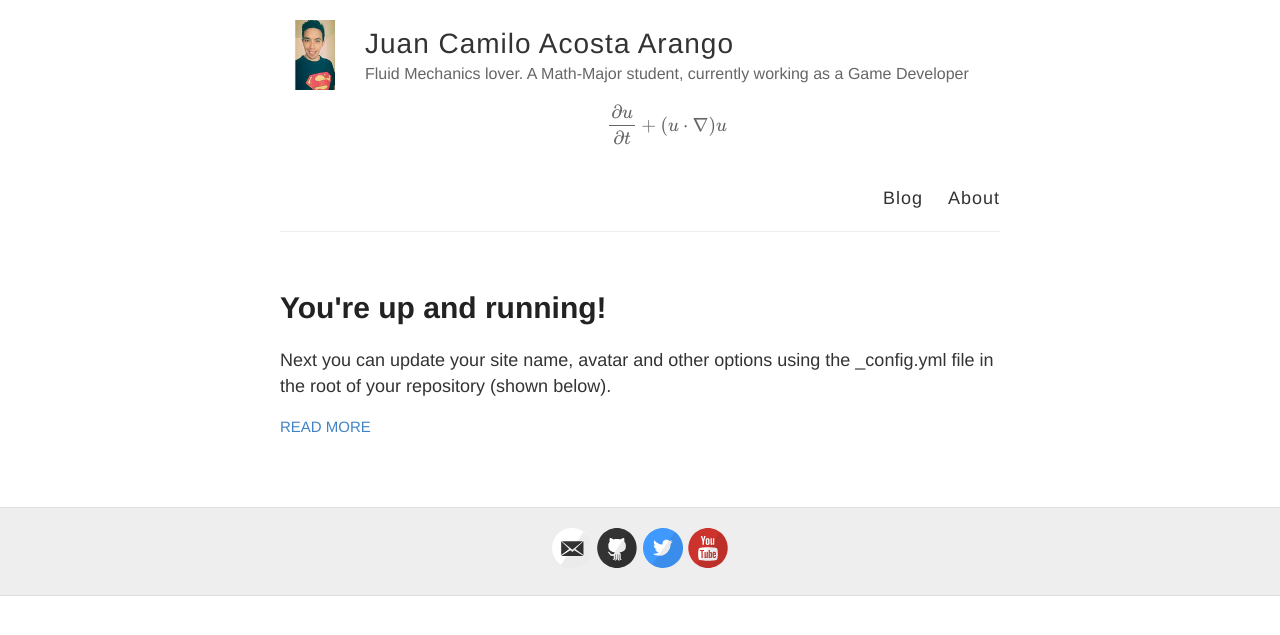
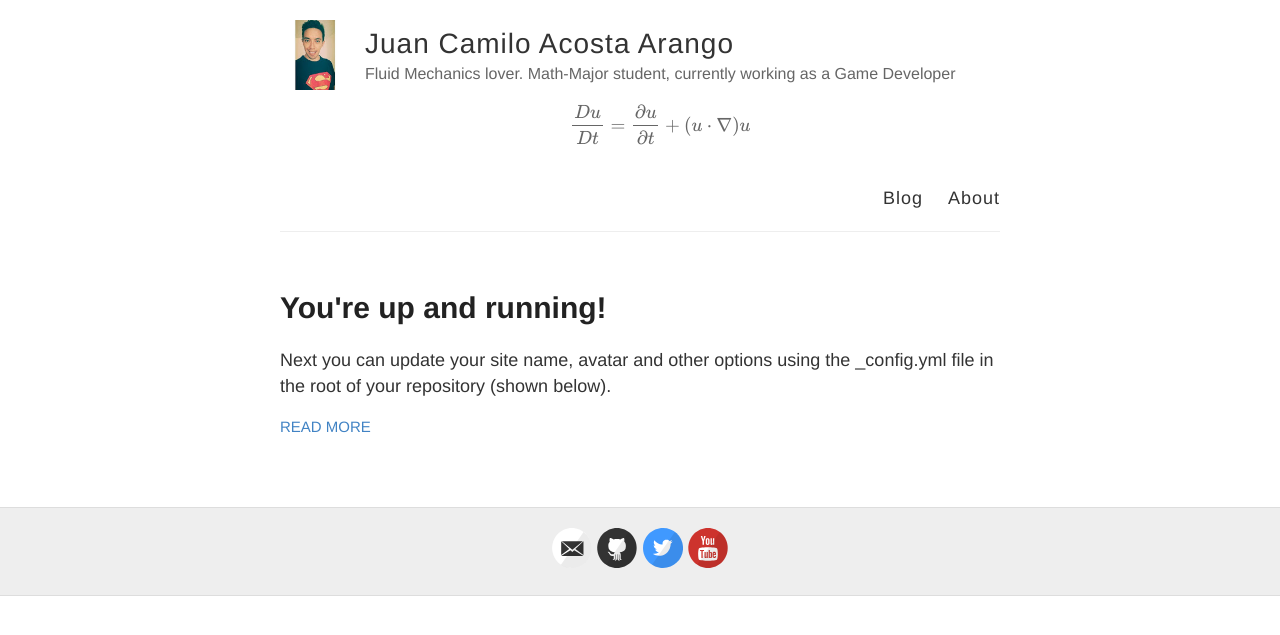
Before and after one commit to ja0335/ja0335.github.io, a Jekyll site: the page built from index.html, in a window 1280 px wide. Shown: the top 635 px of the page. Built offline with Jekyll 4.4.1, drawn with Linux system fonts in a browser that asks for light colours; Markdown is read by kramdown in place of the engine named in the settings; formulas are drawn with MathJax 3.

Commit message:
Convection equation with material derivative

```diff
--- a/_config.yml
+++ b/_config.yml
@@ -6,7 +6,7 @@
 name: Juan Camilo Acosta Arango
 
 # Short bio or description (displayed in the header)
-description: Fluid Mechanics lover. A Math-Major student, currently working as a Game Developer $$\frac{\partial u}{\partial t} + (u \cdot \nabla)u$$
+description: Fluid Mechanics lover. Math-Major student, currently working as a Game Developer $$\frac{Du}{Dt} = \frac{\partial u}{\partial t} + (u \cdot \nabla)u$$
 
 # URL of your avatar or profile pic (you could use your GitHub profile pic)
 avatar: /images/Avatar.jpg
```
